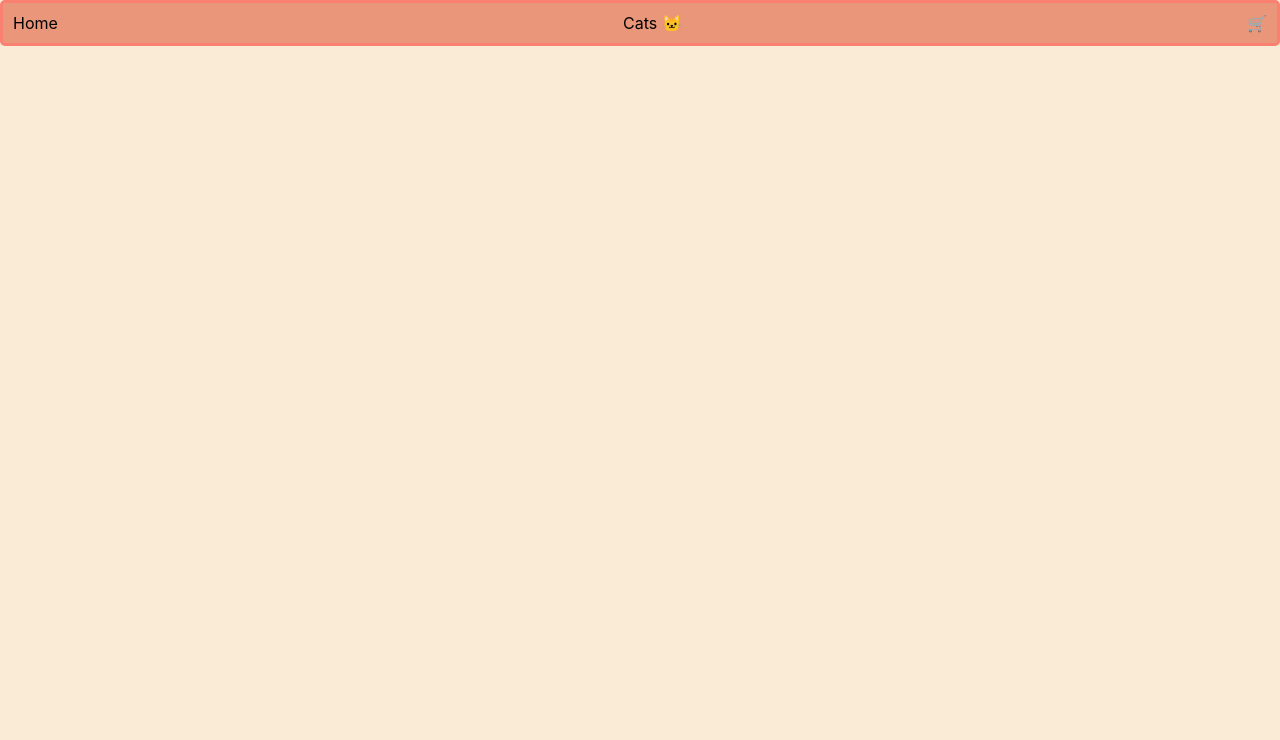
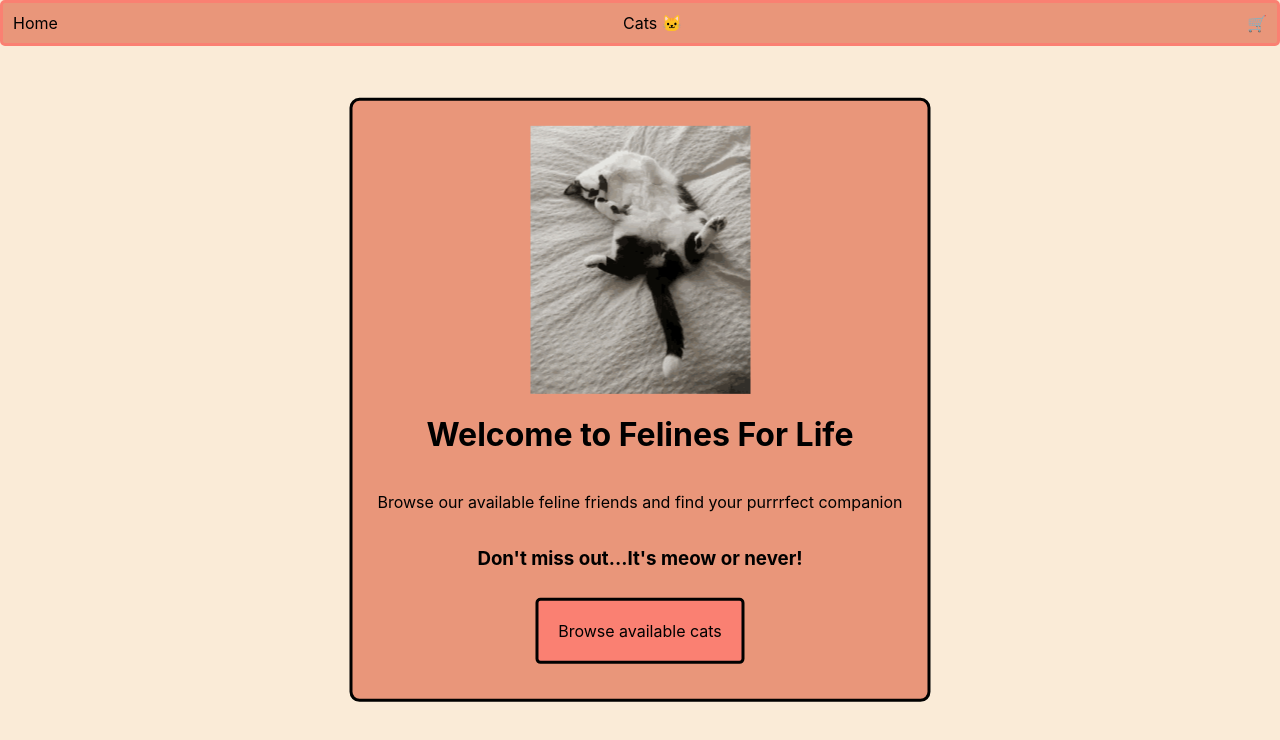
Before and after one commit to MullaneyDev/groupProject2, a React (Create React App) app in the folder cats4lyf/: page / in a window 1280 px wide. Shown: the top 740 px of the page. Built offline with nearby package versions, Linux system fonts and the light colour scheme; no server answers.

Commit message:
Addition of homepage

```diff
--- a/cats4lyf/src/App.css
+++ b/cats4lyf/src/App.css
@@ -19,6 +19,29 @@ nav a {
 nav a:hover {
   padding: 10px;
   background-color: salmon;
+}
+.catLink {
+  margin: 10px;
+  text-decoration: none;
+  color: black;
+  border: solid black;
+  border-radius: 5px;
+  background-color: salmon;
+  padding: 20px;
+}
+.HomePage {
+  display: grid;
+  grid-template-columns: 1fr;
+  position: absolute;
+  top: 50%;
+  left: 50%;
+  transform: translate(-50%, -50%);
+  background-color: darksalmon;
+  border: solid;
+  border-radius: 10px;
+  padding: 25px;
+  text-align: center;
+  justify-items: center;
 }
 .ModalStyle {
   display: grid;
--- a/cats4lyf/src/pages/home.js
+++ b/cats4lyf/src/pages/home.js
@@ -1,5 +1,20 @@
+import homeCat from "../images/cat-tail.gif";
+import { Link } from "react-router-dom";
+
 const Home = () => {
-  return;
+  return (
+    <div className="HomePage">
+      <img src={homeCat} alt="Cat wagging tail" />
+      <h1>Welcome to Felines For Life</h1>
+      <p>
+        Browse our available feline friends and find your purrrfect companion
+      </p>
+      <h3>Don't miss out...It's meow or never!</h3>
+      <Link className="catLink" to="/cats">
+        Browse available cats
+      </Link>
+    </div>
+  );
 };
 
 export default Home;
```
Also changed, not shown: cats4lyf/src/images/cat-tail.gif (added).
